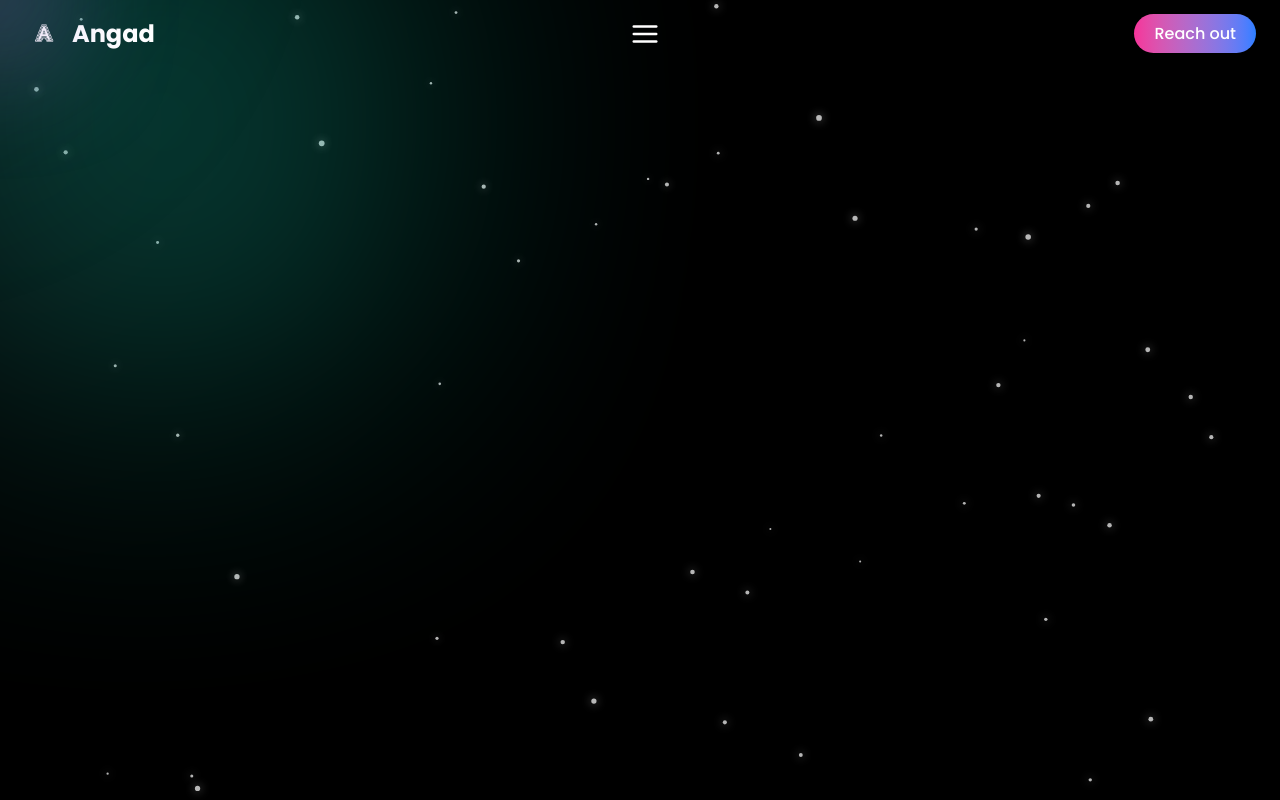
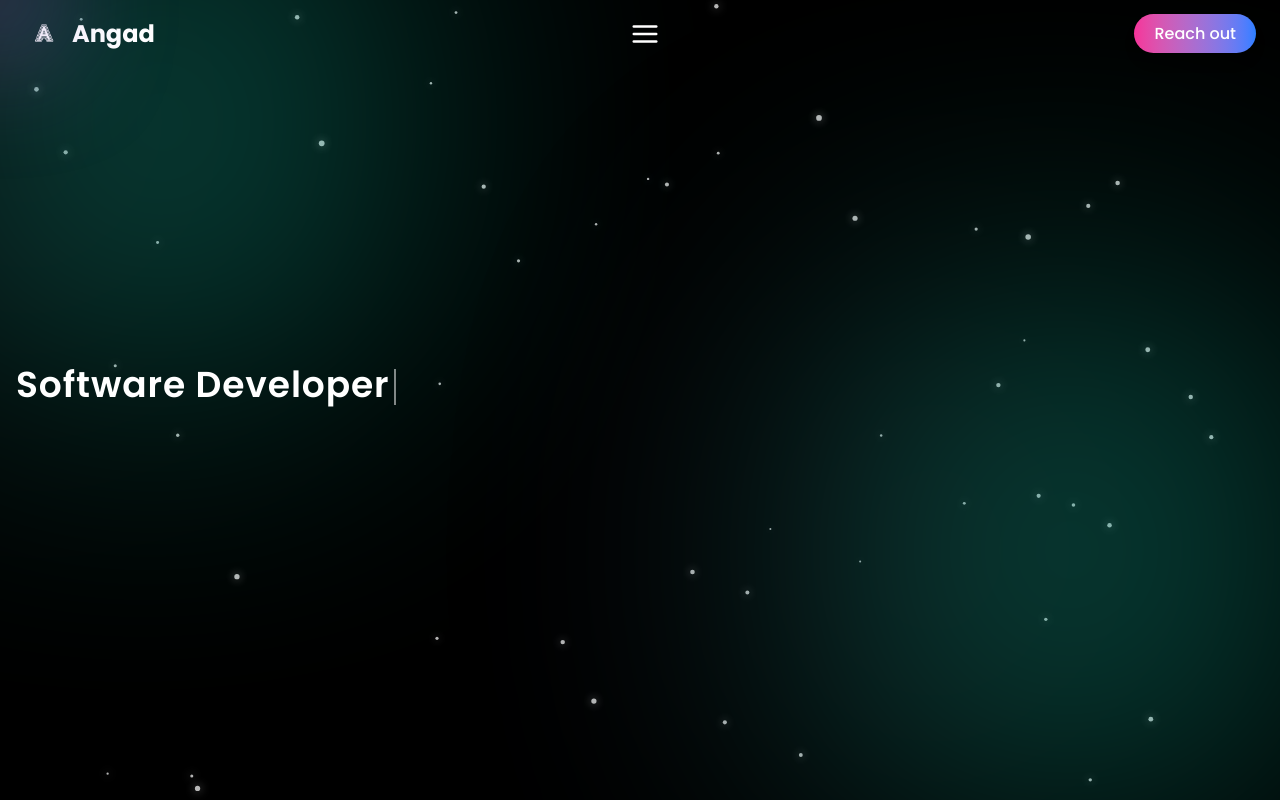
Before and after one commit to AngadAhluwalia/my-portfolio, a React (Vite) app: page / in a window 1280 px wide. Shown: the top 800 px of the page. Built offline with nearby package versions, Linux system fonts and the light colour scheme.

Commit message:
ADDED TEXT ON THE PAGE

```diff
--- a/src/section/Home.jsx
+++ b/src/section/Home.jsx
@@ -1,14 +1,64 @@
+import React, { useMemo } from "react"
 import ParticlesBackground from "../components/ParticlesBackground"
-export default function Home(){
-  return(
-    <section id="home" className="w-full h-screen relative bg-black overflow-hidden ">
-      <ParticlesBackground/>
-      <div className="absolute isnet-0">
-        <div className="absolute -top-32 -left-32 w[70vw] sm:w-[z-500vw] md:w-[40vw] h-[70vw] sm:h-[50vw] md:h-[40vw] max-w-[500px] max-h-[500px] rounded-full bg-gradient-to-r from-[#302b63] via-[#00bf8f] to-[#1cd8d2] opacity-30 sm:opacity-20 md:opacity-10 blur-[100px] sm:blur-[130px] md:blur-[150px] animate-pulse"></div>
-        <div className="absolute -bottom-0 -right-0 w[70vw] sm:w-[z-500vw] md:w-[40vw] h-[70vw] sm:h-[50vw] md:h-[40vw] max-w-[500px] max-h-[500px] rounded-full bg-gradient-to-r from-[#302b63] via-[#00bf8f] to-[#1cd8d2] opacity-30 sm:opacity-20 md:opacity-10 blur-[100px] sm:blur-[130px] md:blur-[150px] animate-pulse delay-500"></div>
+import { motion } from "framer-motion"
 
-    </div>
+export default function Home() {
+  const roles = useMemo(() => ["Web Developer", "Software Developer"], [])
+
+  const [index, setIndex] = React.useState(0)
+  const [subIndex, setSubIndex] = React.useState(0)
+  const [deleting, setDeleting] = React.useState(false)
+
+  React.useEffect(() => {
+    const current = roles[index]
+    let pauseTimeout
+
+    const timeout = setTimeout(() => {
+      if (!deleting && subIndex < current.length) {
+        setSubIndex((v) => v + 1)
+      } else if (!deleting && subIndex === current.length) {
+        pauseTimeout = setTimeout(() => setDeleting(true), 1200)
+      } else if (deleting && subIndex > 0) {
+        setSubIndex((v) => v - 1)
+      } else if (deleting && subIndex === 0) {
+        setDeleting(false)
+        setIndex((p) => (p + 1) % roles.length)
+      }
+    }, deleting ? 40 : 150)
+
+    return () => {
+      clearTimeout(timeout)
+      clearTimeout(pauseTimeout)
+    }
+  }, [subIndex, index, deleting, roles])
+
+  return (
+    <section
+      id="home"
+      className="w-full h-screen relative bg-black overflow-hidden"
+    >
+      <ParticlesBackground />
+
+      <div className="absolute inset-0">
+        <div className="absolute -top-32 -left-32 w-[70vw] sm:w-[50vw] md:w-[40vw] h-[70vw] sm:h-[50vw] md:h-[40vw] max-w-[500px] max-h-[500px] rounded-full bg-gradient-to-r from-[#302b63] via-[#00bf8f] to-[#1cd8d2] opacity-30 sm:opacity-20 md:opacity-10 blur-[100px] sm:blur-[130px] md:blur-[150px] animate-pulse"></div>
+        <div className="absolute -bottom-0 -right-0 w-[70vw] sm:w-[50vw] md:w-[40vw] h-[70vw] sm:h-[50vw] md:h-[40vw] max-w-[500px] max-h-[500px] rounded-full bg-gradient-to-r from-[#302b63] via-[#00bf8f] to-[#1cd8d2] opacity-30 sm:opacity-20 md:opacity-10 blur-[100px] sm:blur-[130px] md:blur-[150px] animate-pulse delay-500"></div>
+      </div>
+
+      <div className="relative z-10 h-full w-full max-w-7xl mx-auto px-4 grid grid-cols-1 lg:grid-cols-2">
+        <div className="flex flex-col justify-center h-full text-center lg:text-left relative">
+          <div className="w-full lg:pr-24 mx-auto max-w-[48rem]">
+            <motion.div
+              className="mb-3 text-xl sm:text-2xl md:text-3xl lg:text-4xl font-semibold text-white tracking-wide min-h-[1.6em]"
+              initial={{ opacity: 0, y: 12 }}
+              animate={{ opacity: 1, y: 0 }}
+              transition={{ duration: 0.6 }}
+            >
+              <span>{roles[index].substring(0, subIndex)}</span>
+              <span className="inline-block w-[2px] h-[1em] ml-1 bg-white animate-pulse align-middle"></span>
+            </motion.div>
+          </div>
+        </div>
+      </div>
     </section>
-
   )
 }
```
